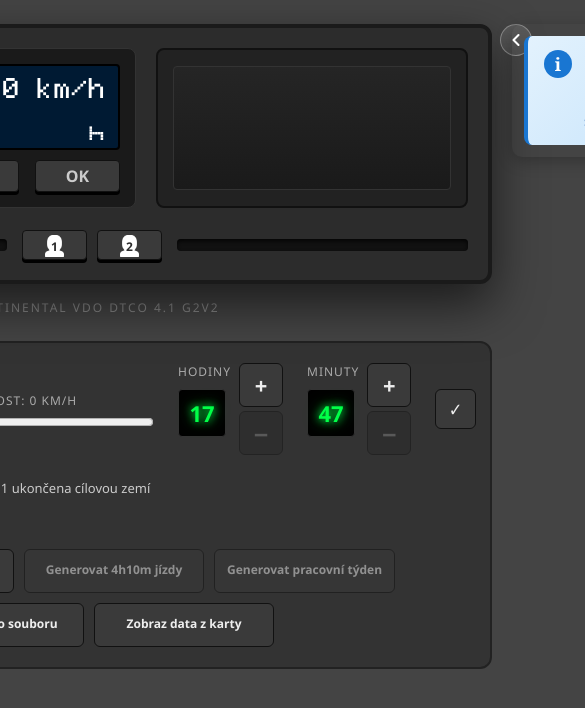
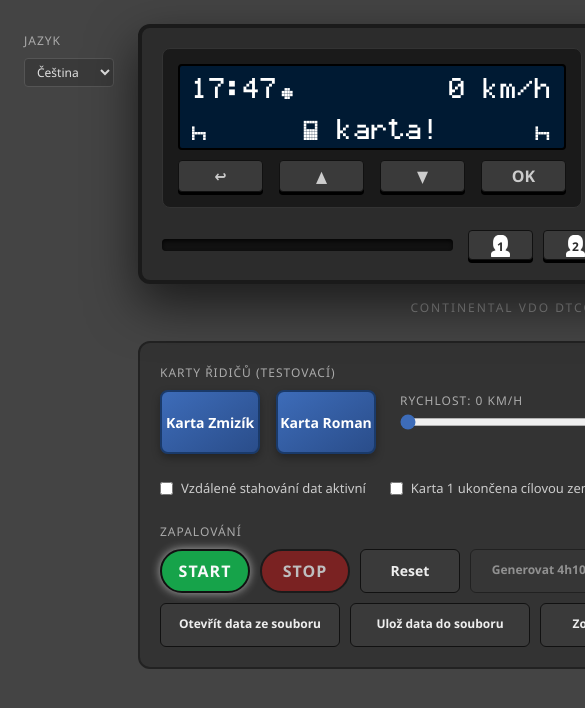
Before and after one commit to lukaszmizik/tcosimulator, a React (Vite) app: page / in a window 390 px wide. Shown: the top 708 px of the page, 585 px wide, since content can reach past the window. Built offline with nearby package versions, Linux system fonts and the light colour scheme.

Commit message:
oprava zobrazeni na mobilu

```diff
--- a/src/index.css
+++ b/src/index.css
@@ -57,10 +57,17 @@
   --btn-border: #111;
 }
 
+html {
+  overflow-x: auto;
+  overflow-y: scroll;
+}
+
 body {
   background-color: #444;
   margin: 0;
   font-family: "Segoe UI", Tahoma, Geneva, Verdana, sans-serif;
+  overflow-x: auto;
+  min-width: min-content;
 }
 
 .vdo-main-panel {
@@ -1565,9 +1572,10 @@ body {
   color: #b45309;
 }
 
-/* Kořen aplikace – kvůli position:relative pro absolutní infoboxy */
+/* Kořen aplikace – min-width zajišťuje horizontální posouvání na mobilu */
 .app-root {
   position: relative;
+  min-width: 1100px;
 }
 
 /* Obalující kontejner: celý proužek vlevo, prvky pod sebou */
```
